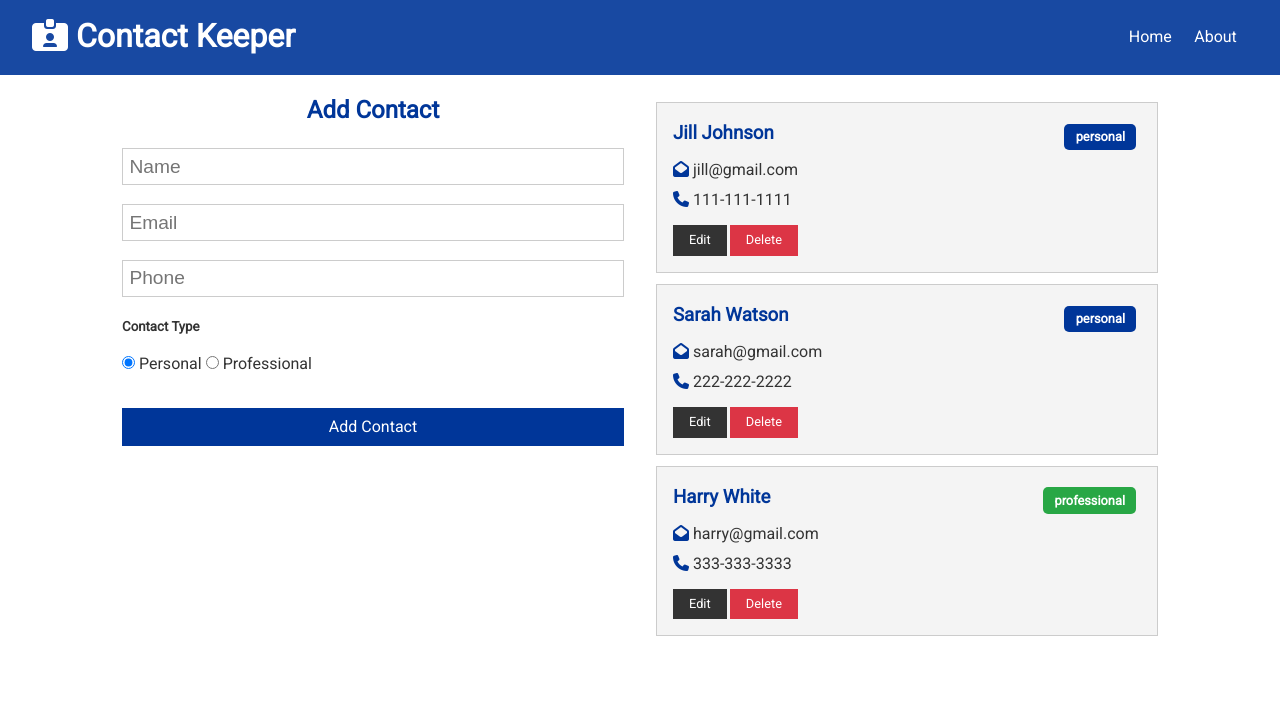
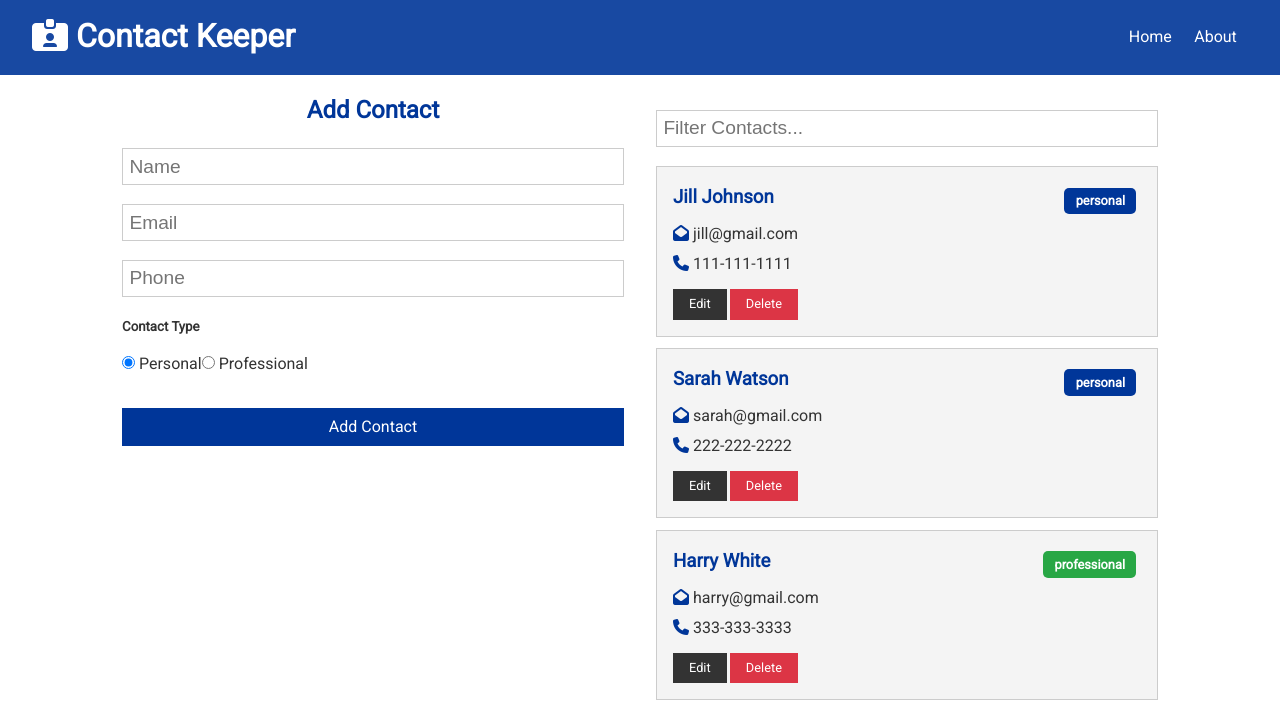
Before and after one commit to alexcol123/contactkeeper2020, a React (Create React App) app in the folder client/: page / in a window 1280 px wide. Shown: the top 722 px of the page. Built offline with nearby package versions, Linux system fonts and the light colour scheme.

Commit message:
59 animations

```diff
--- /dev/null
+++ b/client/src/Components/contacts/ContactFilter.js
@@ -0,0 +1,36 @@
+import React, { useContext, useRef, useEffect } from "react";
+import ContactContext from "../../context/contact/ContactContext";
+
+const ContactFilter = () => {
+  const contactContext = useContext(ContactContext);
+  const text = useRef("");
+
+  const { filterContacts, clearFilter, filtered } = contactContext;
+
+  useEffect(() => {
+    if ((filtered === null)) {
+      text.current.value = "";
+    }
+  }, []);
+
+  const onChange = e => {
+    if (text.current.value !== "") {
+      filterContacts(e.target.value);
+    } else {
+      clearFilter();
+    }
+  };
+
+  return (
+    <form>
+      <input
+        onChange={onChange}
+        ref={text}
+        type="text"
+        placeholder="Filter Contacts..."
+      />
+    </form>
+  );
+};
+
+export default ContactFilter;
--- a/client/src/Components/contacts/ContactForm.js
+++ b/client/src/Components/contacts/ContactForm.js
@@ -4,19 +4,20 @@ import ContactContext from "../../context/contact/ContactContext";
 const ContactForm = () => {
   const contactContext = useContext(ContactContext);
 
-  const { addContact, current, clearCurrent, updateContact } = contactContext;
+  const { addContact, updateContact, current, clearCurrent } = contactContext;
 
   useEffect(() => {
     if (current !== null) {
       setContact(current);
     } else {
-      setContact({ name: "", email: "", phone: "", type: "personal" });
+      setContact({
+        name: "",
+        email: "",
+        phone: "",
+        type: "personal"
+      });
     }
   }, [contactContext, current]);
-
-  const clearAll = () => {
-    clearCurrent();
-  };
 
   const [contact, setContact] = useState({
     name: "",
@@ -28,29 +29,27 @@ const ContactForm = () => {
   const { name, email, phone, type } = contact;
 
   const onChange = e =>
-    setContact({
-      ...contact,
-      [e.target.name]: e.target.value
-    });
+    setContact({ ...contact, [e.target.name]: e.target.value });
 
   const onSubmit = e => {
     e.preventDefault();
 
-    if (current === null) {
+    if (current == null) {
       addContact(contact);
     } else {
       updateContact(contact);
     }
+    clearAll();
+  };
 
-    console.log(contact);
-    //clear form
-    setContact({ name: "", email: "", phone: "", type: "personal" });
+  const clearAll = () => {
+    clearCurrent();
   };
 
   return (
     <form onSubmit={onSubmit}>
-      <h2 className={current ? "text-success" : "text-primary"}>
-        {current ? "Edit Contact" : "Add Contact"}
+      <h2 className="text-primary">
+        {current ? "Edit Contact" : "Add Contact"}{" "}
       </h2>
       <input
         type="text"
@@ -78,10 +77,10 @@ const ContactForm = () => {
         type="radio"
         name="type"
         value="personal"
-        defaultChecked={type === "personal"}
+        checked={type === "personal"}
         onChange={onChange}
       />{" "}
-      Personal{" "}
+      Personal
       <input
         type="radio"
         name="type"
@@ -89,19 +88,19 @@ const ContactForm = () => {
         checked={type === "professional"}
         onChange={onChange}
       />{" "}
-      Professional{" "}
+      Professional
       <div>
         <input
           type="submit"
           value={current ? "Update Contact" : "Add Contact"}
           className={
-            current ? "btn btn-success btn-block" : "btn btn-primary btn-block"
+            !current ? "btn btn-primary btn-block" : "btn btn-success btn-block"
           }
-        />{" "}
+        />
       </div>
       {current && (
         <div>
-          <button className="btn btn-light btn-block" onClick={clearAll}>
+          <button onClick={clearAll} className="btn btn-dark btn-block">
             Clear
           </button>
         </div>
--- a/client/src/Components/contacts/Contacts.js
+++ b/client/src/Components/contacts/Contacts.js
@@ -1,16 +1,31 @@
 import React, { Fragment, useContext } from "react";
+import { CSSTransition, TransitionGroup } from "react-transition-group";
 import ContactContext from "../../context/contact/ContactContext";
 import ContactItem from "./ContactItem";
 
 const Contacts = () => {
   const contactContext = useContext(ContactContext);
-  const { contacts } = contactContext;
+  const { contacts, filtered } = contactContext;
+
+  if (contacts.length === 0) {
+    return <h4 className="text-center text-danger">Please add a contact...</h4>;
+  }
 
   return (
     <Fragment>
-      {contacts.map(contact => (
-        <ContactItem key={contact.id} contact={contact} />
-      ))}
+      <TransitionGroup>
+        {filtered !== null
+          ? filtered.map(contact => (
+              <CSSTransition key={contact.id} timeout={500} classNames="item">
+                <ContactItem contact={contact} />
+              </CSSTransition>
+            ))
+          : contacts.map(contact => (
+              <CSSTransition key={contact.id} timeout={500} classNames="item">
+                <ContactItem contact={contact} />
+              </CSSTransition>
+            ))}
+      </TransitionGroup>
     </Fragment>
   );
 };
--- a/client/src/Components/pages/Home.js
+++ b/client/src/Components/pages/Home.js
@@ -2,6 +2,7 @@ import React from "react";
 import PropTypes from "prop-types";
 import Contacts from "../contacts/Contacts";
 import ContactForm from "../contacts/ContactForm";
+import ContactFilter from "../contacts/ContactFilter";
 
 const Home = props => {
   return (
@@ -9,6 +10,7 @@ const Home = props => {
       <ContactForm />
       <div>
         {" "}
+        <ContactFilter />
         <Contacts />
       </div>
     </div>
--- a/client/src/context/contact/ContactReducer.js
+++ b/client/src/context/contact/ContactReducer.js
@@ -44,6 +44,25 @@ export default (state, action) => {
         current: null
       };
 
+    case FILTER_CONTACTS:
+      return {
+        ...state,
+        filtered: state.contacts.filter(contact => {
+          const regex = new RegExp(`${action.payload}`, `gi`);
+          return (
+            contact.name.match(regex) ||
+            contact.email.match(regex) ||
+            contact.phone.match(regex)
+          );
+        })
+      };
+
+    case CLEAR_FILTER:
+      return {
+        ...state,
+        filtered: null
+      };
+
     default:
       return state;
   }
--- a/client/src/context/contact/ContactState.js
+++ b/client/src/context/contact/ContactState.js
@@ -37,7 +37,8 @@ const ContactState = props => {
         type: "professional"
       }
     ],
-    current: null
+    current: null,
+    filtered: null
   };
 
   const [state, dispatch] = useReducer(ContactReducer, initiaState);
@@ -67,19 +68,28 @@ const ContactState = props => {
   };
 
   // Filter Current Contacts
+  const filterContacts = text => {
+    dispatch({ type: FILTER_CONTACTS, payload: text });
+  };
 
   // CLear Filter
+  const clearFilter = () => {
+    dispatch({ type: CLEAR_FILTER });
+  };
 
   return (
     <ContactContext.Provider
       value={{
         contacts: state.contacts,
         current: state.current,
+        filtered: state.filtered,
         addContact,
         deleteContact,
         setCurrent,
         clearCurrent,
-        updateContact
+        updateContact,
+        filterContacts,
+        clearFilter
       }}
     >
       {props.children}
```
